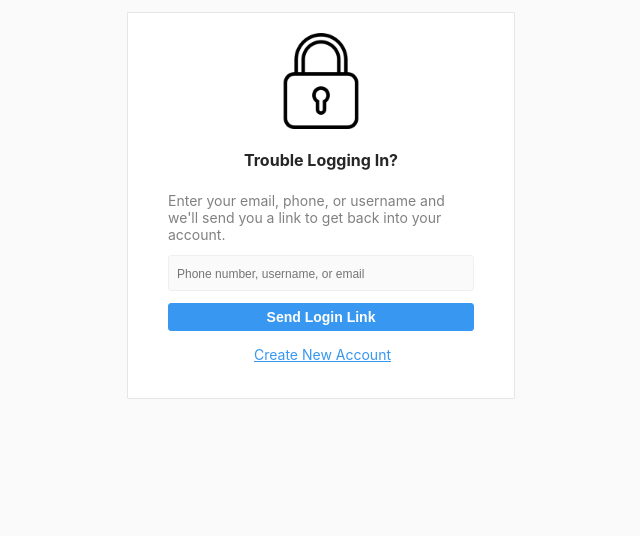
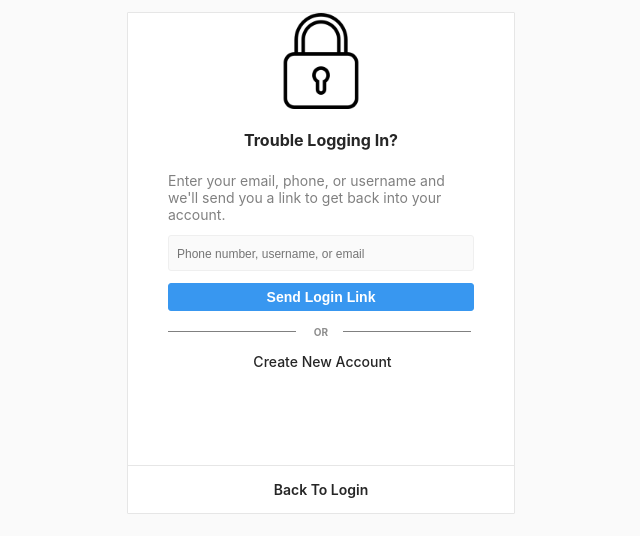
Before and after one commit to JJung45/studygram, a React (Create React App) app in the folder frontend/: page /forgetpassword in a window 1280 px wide. Shown: the top 536 px of the page, without its empty margins (319-959 px from the left). Built offline with nearby package versions, Linux system fonts and the light colour scheme.

Commit message:
finish forgetpassword page css

```diff
--- a/frontend/src/component/auth/ForgetPasswordComponent.js
+++ b/frontend/src/component/auth/ForgetPasswordComponent.js
@@ -31,7 +31,7 @@ const ForgetPasswordComponent = () => {
     return (
         <div className="article">
           <div className="content forget-content">
-            <div className="login-box">
+            <div className="login-box foret-login-box">
               <div className="header forgot-header">
                 <img
                   className="logo"
@@ -64,8 +64,16 @@ const ForgetPasswordComponent = () => {
                 </span>
               </div>
 
-              <div className="text">
+              <div className="or-line">
+                <span className="line"></span> <span className="or">OR</span> <span className="line"></span>
+              </div>
+
+              <div className="forget-text text">
                   <Link to="/register">Create New Account</Link>
+              </div>
+
+              <div className="forget-back-to-login">
+                  <Link to="/">Back To Login</Link>
               </div>
             </div>
           </div>
--- a/frontend/src/styles/Auth.css
+++ b/frontend/src/styles/Auth.css
@@ -32,8 +32,10 @@
     border: 1px solid #e6e6e6;
     border-radius: 1px;
     margin:0 0 10px;
-    padding: 20px 0;
-    /* align-items: center; */
+  }
+
+  .forget-login-box {
+    padding: 20px 0 0;
   }
 
   .header {
@@ -112,6 +114,27 @@
     margin-left:3px;
   }
 
+  .forget-text a {
+    text-decoration: none;
+    color: rgba(var(--f75,38,38,38),1) !important;
+    font-weight: 500;
+  }
+
+  .forget-back-to-login {
+    text-align: center;
+    margin-top: 95px;
+  }
+
+  .forget-back-to-login a {
+    color: #262626 !important;
+    font-size: 14px;
+    text-decoration: none;
+    display: block;
+    padding: 15px;
+    font-weight: 600;
+    border-top: 1px solid #e6e6e6;
+  }
+
   .or-line {
     justify-content: center;
     align-items: center;
```
